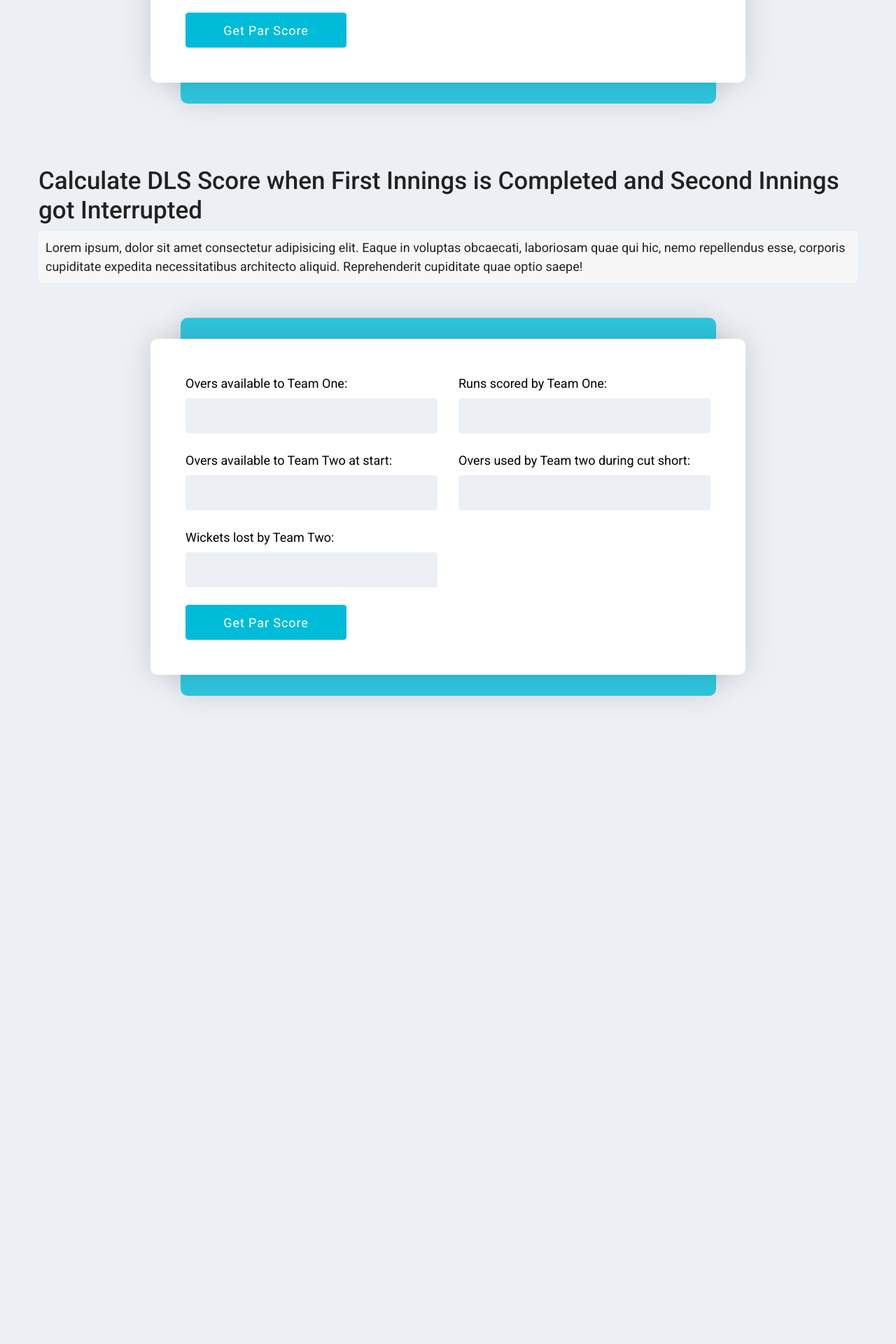
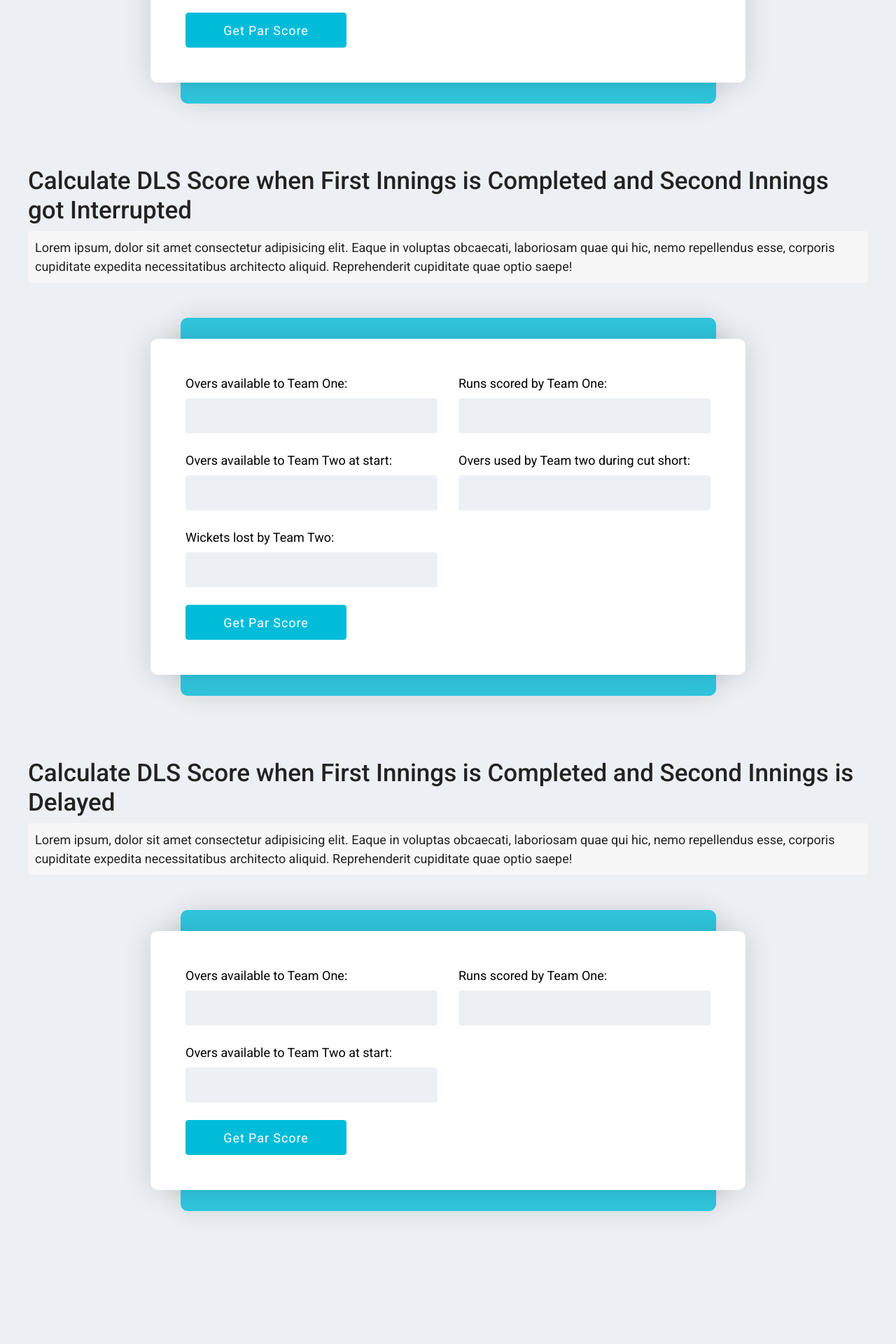
Before and after one commit to NishanthMuruganantham/duckworth-lewis-score-calculator, a Django app: page / in a window 1280 px wide. Shown: the part 1057-2977 px from the top of the page at 70% size. Before the commit the page ends 2056 px from the top, so only its background shows below. Run offline with Django 4.2, Linux system fonts and the light colour scheme; some libraries are stand-ins or nearby versions.

Commit message:
template changes has been done for second innings delayed form (#33)

```diff
--- a/calculator/forms.py
+++ b/calculator/forms.py
@@ -131,7 +131,7 @@ class DLSInputFormSecondInningsIsCutshort(forms.Form):
         label="Wickets lost by Team Two",
         min_value=0,
         max_value=9,
-        widget=forms.NumberInput(attrs={'step': '0.1', "class": "form-control"}),
+        widget=forms.NumberInput(attrs={"class": "form-control"}),
     )
 
     # Additional Validations
@@ -189,16 +189,17 @@ class DLSInputFormWhenSecondInningsIsDelayed(forms.Form):
         label="Overs available to Team One",
         min_value=0,
         max_value=20,
-        widget=forms.NumberInput(attrs={'step': '0.1'}),
+        widget=forms.NumberInput(attrs={'step': '0.1', "class": "form-control"}),
     )
     runs_scored_by_team_one_when_second_innings_delayed = forms.IntegerField(
-        label="Runs scored by Team One"
+        label="Runs scored by Team One",
+        widget=forms.NumberInput(attrs={"class": "form-control"}),
     )
     overs_available_to_team_two_at_start_when_second_innings_delayed = forms.FloatField(
         label="Overs available to Team Two at start",
         min_value=0,
         max_value=20,
-        widget=forms.NumberInput(attrs={'step': '0.1'}),
+        widget=forms.NumberInput(attrs={'step': '0.1', "class": "form-control"}),
     )
 
     # Additional Validations
--- a/static/js/ajax.js
+++ b/static/js/ajax.js
@@ -20,13 +20,15 @@ $(document).ready(function () {
             data: formData,
             success: function (response) {
                 // Display the result in the corresponding container based on the form type
-                console.log(formType)
                 if (formType === "second_innings_interrupted") {
                     $("#result-container-1").html("<p>Par Score: " + response.result + "</p>");
-                    $("#error-container").empty(); // Clear any previous error messages
+                    $("#error-container-1").empty(); // Clear any previous error messages
                 } else if (formType === "second_innings_cut_short") {
                     $("#result-container-2").html("<p>Par Score: " + response.result + "</p>");
-                    $("#error-container").empty(); // Clear any previous error messages
+                    $("#error-container-2").empty(); // Clear any previous error messages
+                } else if (formType === "second_innings_delayed") {
+                    $("#result-container-3").html("<p>Par Score: " + response.result + "</p>");
+                    $("#error-container-3").empty(); // Clear any previous error messages
                 }
             },
             error: function (xhr, status, error) {
@@ -49,7 +51,16 @@ $(document).ready(function () {
                             alertElement.append(closeButton, errorMessageElement);
 
                             // Append the alert to the error container
-                            $("#error-container").append(alertElement);
+                            if (formType === "second_innings_interrupted") {
+                                $("#error-container-1").empty();
+                                $("#error-container-1").append(alertElement);
+                            } else if (formType === "second_innings_cut_short") {
+                                $("#error-container-2").empty();
+                                $("#error-container-2").append(alertElement);
+                            } else if (formType === "second_innings_delayed") {
+                                $("#error-container-3").empty();
+                                $("#error-container-3").append(alertElement);
+                            }
 
                             // Attach event handler to the close button to remove the alert when clicked
                             closeButton.click(function () {
--- a/templates/layout.html
+++ b/templates/layout.html
@@ -26,6 +26,7 @@
                     Discover cricket's secret weapon. Our DLS Score Calculator simplifies complex equations, enabling accurate scoring in rain-affected matches.
                 </p>
             </header>
+            <!-- SECOND INNINGS INTERRUPTED -->
             <div class="container1">
                 <header class="header">
                     <h2>Calculate DLS Score when First Innings is Completed and Second Innings got Interrupted</h2>
@@ -35,7 +36,7 @@
                 </header>
                 <div class="form-wrap">
                     <div id="form1-container" class="form-content">
-                        <div id="error-container"></div>
+                        <div id="error-container-1"></div>
                         <form id="dls-input-form" method="POST">
                             {% csrf_token %}
                             <input type="hidden" name="form_type" value="second_innings_interrupted">
@@ -97,7 +98,8 @@
                     </div>
                 </div>
             </div>
-            <div class="container">
+            <!-- SECOND INNINGS CUT SHORT FORM -->
+            <div class="container1">
                 <header class="header">
                     <h2>Calculate DLS Score when First Innings is Completed and Second Innings got Interrupted</h2>
                     <p id="lorem-text" class="hidden">
@@ -106,7 +108,7 @@
                 </header>
                 <div class="form-wrap">
                     <div id="form2-container" class="form-content">
-                        <div id="error-container"></div>
+                        <div id="error-container-2"></div>
                         <form id="dls-input-form" method="POST">
                             {% csrf_token %}
                             <input type="hidden" name="form_type" value="second_innings_cut_short">
@@ -159,6 +161,55 @@
                     </div>
                 </div>
             </div>
+            <!-- SECOND INNINGS DELAYED FORM -->
+            <div class="container1">
+                <header class="header">
+                    <h2>Calculate DLS Score when First Innings is Completed and Second Innings is Delayed</h2>
+                    <p id="lorem-text" class="hidden">
+                        Lorem ipsum, dolor sit amet consectetur adipisicing elit. Eaque in voluptas obcaecati, laboriosam quae qui hic, nemo repellendus esse, corporis cupiditate expedita necessitatibus architecto aliquid. Reprehenderit cupiditate quae optio saepe!
+                    </p>
+                </header>
+                <div class="form-wrap">
+                    <div id="form2-container" class="form-content">
+                        <div id="error-container-3"></div>
+                        <form id="dls-input-form" method="POST">
+                            {% csrf_token %}
+                            <input type="hidden" name="form_type" value="second_innings_delayed">
+                            <div class="row">
+                                <div class="col-md-6">
+                                    <div class="form-group">
+                                        {{ dls_second_innings_delayed_form.overs_available_to_team_one_when_second_innings_delayed.label_tag }}
+                                        {{ dls_second_innings_delayed_form.overs_available_to_team_one_when_second_innings_delayed }}
+                                    </div>
+                                </div>
+                                <div class="col-md-6">
+                                    <div class="form-group">
+                                        {{ dls_second_innings_delayed_form.runs_scored_by_team_one_when_second_innings_delayed.label_tag }}
+                                        {{ dls_second_innings_delayed_form.runs_scored_by_team_one_when_second_innings_delayed }}
+                                    </div>
+                                </div>
+                            </div>
+                            <div class="row">
+                                <div class="col-md-6">
+                                    <div class="form-group">
+                                        {{ dls_second_innings_delayed_form.overs_available_to_team_two_at_start_when_second_innings_delayed.label_tag }}
+                                        {{ dls_second_innings_delayed_form.overs_available_to_team_two_at_start_when_second_innings_delayed }}
+                                    </div>
+                                </div>
+                            </div>
+                            <div class="row">
+                                <div class="col-md-4 d-flex align-items-center">
+                                    <button type="submit" class="btn btn-primary btn-block">Get Par Score</button>
+                                </div>
+                                <div class="col-md-4 d-flex align-items-center justify-content-center">
+                                    <div id="result-container-3"></div>
+                                    <div id="error-messages"></div>
+                                </div>
+                            </div>
+                        </form>
+                    </div>
+                </div>
+            </div>
         </div>
         <script src="https://code.jquery.com/jquery-3.5.1.min.js"></script>
         <script src="{% static 'js/ajax.js' %}"></script>
```
